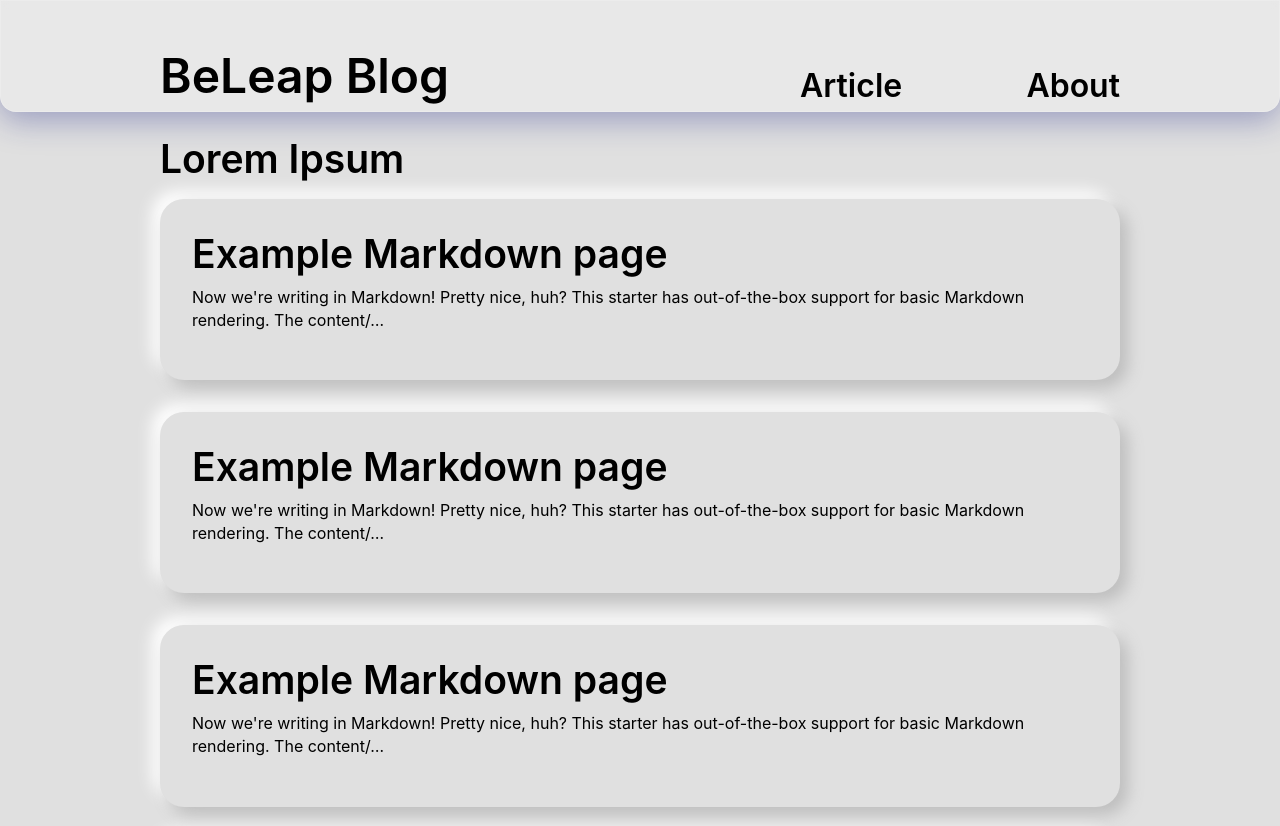
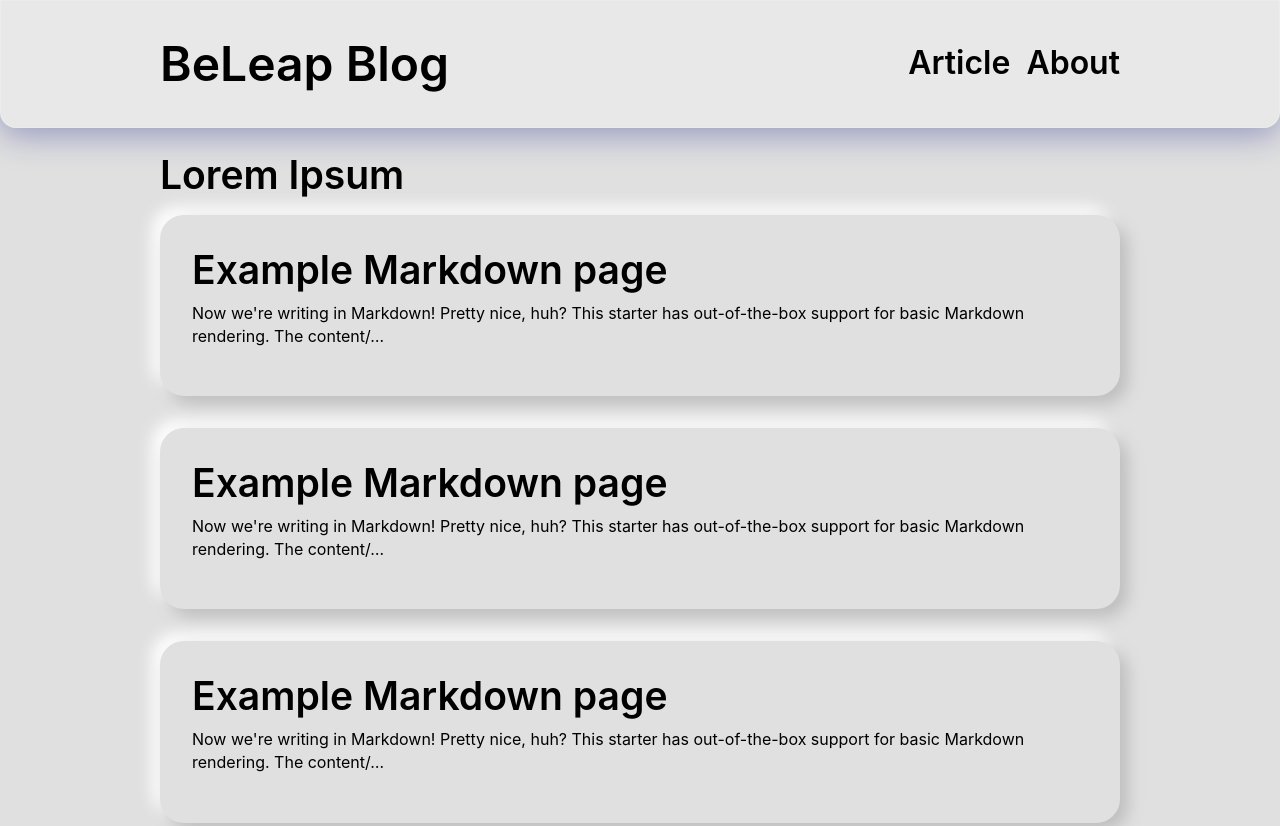
Before and after one commit to BeLeap/beleap-blog-legacy, a Gatsby site: page / in a window 1280 px wide. Shown: the top 826 px of the page. Built offline with nearby package versions, Linux system fonts and the light colour scheme; Gatsby itself is replaced by a stand-in of ours.

Commit message:
add theme color

```diff
--- a/package.json
+++ b/package.json
@@ -49,7 +49,7 @@
     "polished": "^3.4.1",
     "prism-themes": "^1.1.0",
     "prismjs": "^1.23.0",
-    "react": "^16.8.6",
+    "react": "^17.0.2",
     "react-dom": "^16.8.6",
     "react-helmet": "^5.2.1",
     "typescript": "^3.5.2"
@@ -57,7 +57,7 @@
   "devDependencies": {
     "@types/classnames": "^2.2.8",
     "@types/node": "^12.0.10",
-    "@types/react": "^16.8.22",
+    "@types/react": "^17.0.11",
     "@types/react-dom": "^16.8.4",
     "@types/react-helmet": "^5.0.8",
     "@typescript-eslint/eslint-plugin": "^2.6.0",
--- a/src/components/Header.tsx
+++ b/src/components/Header.tsx
@@ -21,7 +21,7 @@ const StyledHeader = styled.header`
 const HeaderInner = styled(Container)`
   display: flex;
   flex-direction: row;
-  align-items: flex-end;
+  align-items: center;
   justify-content: space-between;
   height: 100%;
   flex-wrap: wrap;
@@ -36,10 +36,13 @@ const HomepageLink = styled(Link)`
 const MenuInner = styled(Container)`
   display: flex;
   flex-direction: row;
-  align-items: flex-end;
-  justify-content: space-between;
-  width: 20rem;
+  align-items: center;
   margin: 0;
+  justify-content: center;
+
+  @media screen and (min-width: 768px) {
+    justify-content: flex-end;
+  }
 `
 
 const MenuLink = styled(Link)`
@@ -47,6 +50,7 @@ const MenuLink = styled(Link)`
   font-size: 2rem;
   font-weight: 600;
   height: 3rem;
+  margin-left: 1rem;
 `
 
 interface HeaderProps {
--- a/src/layouts/index.tsx
+++ b/src/layouts/index.tsx
@@ -1,13 +1,11 @@
+import { graphql, StaticQuery } from 'gatsby'
+import 'modern-normalize'
 import * as React from 'react'
 import Helmet from 'react-helmet'
-import { StaticQuery, graphql } from 'gatsby'
-
-import 'modern-normalize'
+import Header from '../components/Header'
+import LayoutMain from '../components/LayoutMain'
+import LayoutRoot from '../components/LayoutRoot'
 import '../styles/normalize'
-
-import Header from '../components/Header'
-import LayoutRoot from '../components/LayoutRoot'
-import LayoutMain from '../components/LayoutMain'
 
 interface StaticQueryProps {
   site: {
@@ -37,7 +35,8 @@ const IndexLayout: React.FC = ({ children }) => (
           title={data.site.siteMetadata.title}
           meta={[
             { name: 'description', content: data.site.siteMetadata.description },
-            { name: 'keywords', content: data.site.siteMetadata.keywords }
+            { name: 'keywords', content: data.site.siteMetadata.keywords },
+            { name: 'theme-color', content: '#e0e0e0' }
           ]}
         />
         <Header title={data.site.siteMetadata.title} />
--- a/src/styles/variables.ts
+++ b/src/styles/variables.ts
@@ -61,5 +61,5 @@ export const dimensions = {
 }
 
 export const heights = {
-  header: 7
+  header: 8
 }
```
Also changed, not shown: 2 other files.
